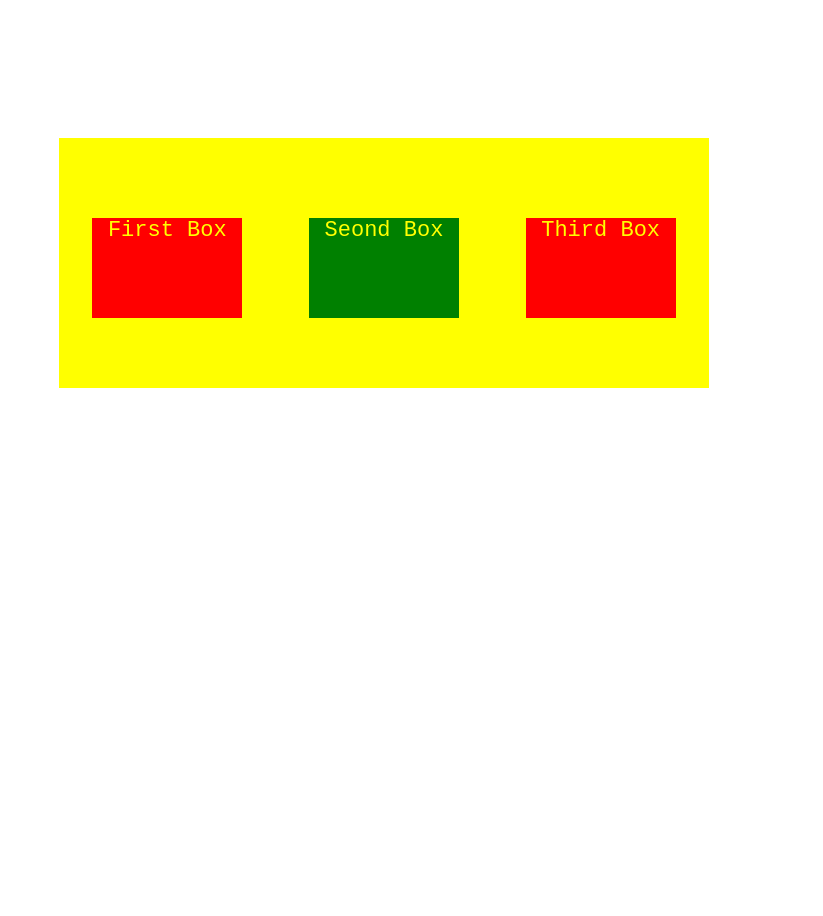
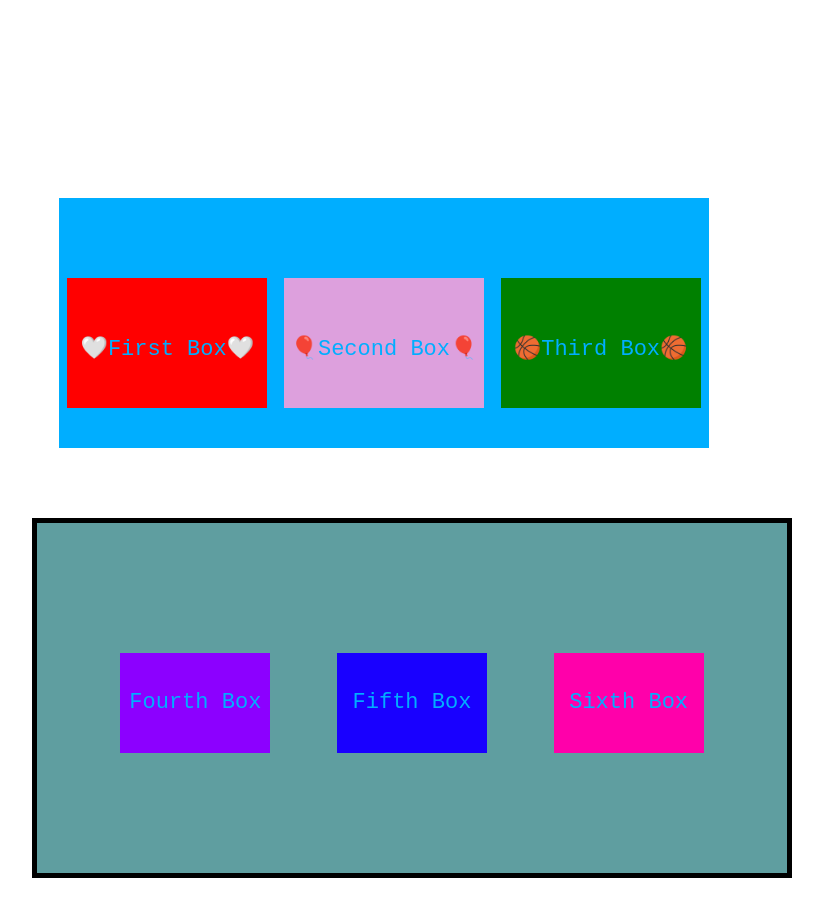
Before and after one commit to faisal-1994/Assignment---11, a plain HTML site: page index.html in a window 1280 px wide. Shown: the part 1560-2476 px from the top of the page, without its empty margins (256-1079 px from the left). Before the commit the page ends 1956 px from the top, so only its background shows below. Drawn offline with Linux system fonts and the light colour scheme.

Commit message:
again change

```diff
--- a/index.html
+++ b/index.html
@@ -25,6 +25,7 @@
         <!--image-->
 
         <img src="images/flower.jpg" alt="flower">
+        <h5>Image: flower</h5>
 
 
     </div>
@@ -113,13 +114,24 @@
                 </tr>
             </tbody>
         </table>
+
+         <!-- for css variable  -->
      <div class="box">
-       <!-- <p>Lorem ipsum dolor sit amet consectetur adipisicing elit. Repellat, nulla? Asperiores quaerat commodi cupiditate quis doloremque ducimus, repellat temporibus debitis. Culpa adipisci quibusdam dignissimos tempore dolores harum nam. Natus expedita quasi explicabo ducimus maxime non ratione consectetur veritatis! Natus, possimus maxime. Voluptatibus aperiam architecto doloribus itaque similique modi, amet neque?</p>-->
-        <div class="b2">First Box</div>
-        <div class="b3">Seond Box</div>
-        <div class="b3">Third Box</div>
+
+        <div class="b1"><p class="b_1">First Box</p></div>
+        <div class="b2"><p class="b_2">Second Box</p></div>
+        <div class="b3"><p class="b_3">Third Box</p></div>
 
      </div>
+
+          <!-- for box model  -->
+          <div class="box_2">
+
+            <div class="b4">Fourth Box</div>
+            <div class="b5">Fifth Box</div>
+            <div class="b6">Sixth Box</div>
+
+         </div>
 
 
 </body>
--- a/style.css
+++ b/style.css
@@ -28,8 +28,12 @@ table{
 }
  .h3{
     text-align: center;
-    font-size: 35px;
-    font-family: 'Times New Roman', Times, serif;
+    font-size: 40px;
+    font-weight: 900;
+    font-family: 'Franklin Gothic Medium', 'Arial Narrow', Arial, sans-serif;
+}
+h5{
+    text-align: center;
 }
 table thead th{
     background-color: white;
@@ -43,7 +47,7 @@ table thead th{
 table tr {
     text-align: center;
     color: white;
-    background-color: rgb(32, 60, 182);
+    background-color: rgb(0, 174, 255);
     font-size: 18px;
 
 
@@ -94,10 +98,10 @@ table tbody td:last-child{
 
 /*use of variable*/
 
-.box{
-    --box_color: yellow;
+.box , .box_2{
+    --box_color: rgb(0, 174, 255);
     --box_text: 22px;
-    --box_margin:150px;
+    --box_margin:200px;
 
     background-color: var(--box_color);
     height: 250px;
@@ -115,22 +119,87 @@ table tbody td:last-child{
 
 /*use of pseudo class*/
 
-.box :nth-child(1){
+.b1{
     background-color: red;
+    height: 130px;
+    width: 200px;
+    margin-top:80px;
+    line-height: 100px;
+
+}
+ .b_1::before{
+    content: '🤍';
+
+ }
+ .b_1::after{
+    content: '🤍';
+
+ }
+
+
+ .b2{
+    background-color: plum;
+    height: 130px;
+    width: 200px;
+    margin-top:80px;
+    line-height: 100px;
+
+}
+ .b_2::before{
+    content: '🎈';
+
+ }
+ .b_2::after{
+    content: '🎈';
+
+ }
+ .b3{
+    background-color: green;
+    height: 130px;
+    width: 200px;
+    margin-top:80px;
+    line-height: 100px;
+
+}
+ .b_3::before{
+    content: "🏀";
+
+ }
+ .b_3::after{
+    content: '🏀';
+
+ }
+
+/*Box Model*/
+
+.box_2{
+    padding: 50px 50px 50px 50px;
+    margin: 70px 50px 50px 280px;
+    background-color: cadetblue;
+    border: 5px solid  black;
+
+}
+
+.b4{
+    background-color: rgb(140, 0, 255);
     height: 100px;
     width: 150px;
     margin-top:80px;
+    line-height: 100px;
+}
 
-}
-.box :nth-child(2){
-    background-color: green;
+.b5{
+    background-color: rgb(25, 0, 255);
     height: 100px;
     width: 150px;
     margin-top:80px;
+    line-height: 100px;
 }
-.box :nth-child(3){
-    background-color: red;
+
+.b6{
+    background-color: rgb(255, 0, 170);
     height: 100px;
     width: 150px;
     margin-top:80px;
+    line-height: 100px;
 }
```
